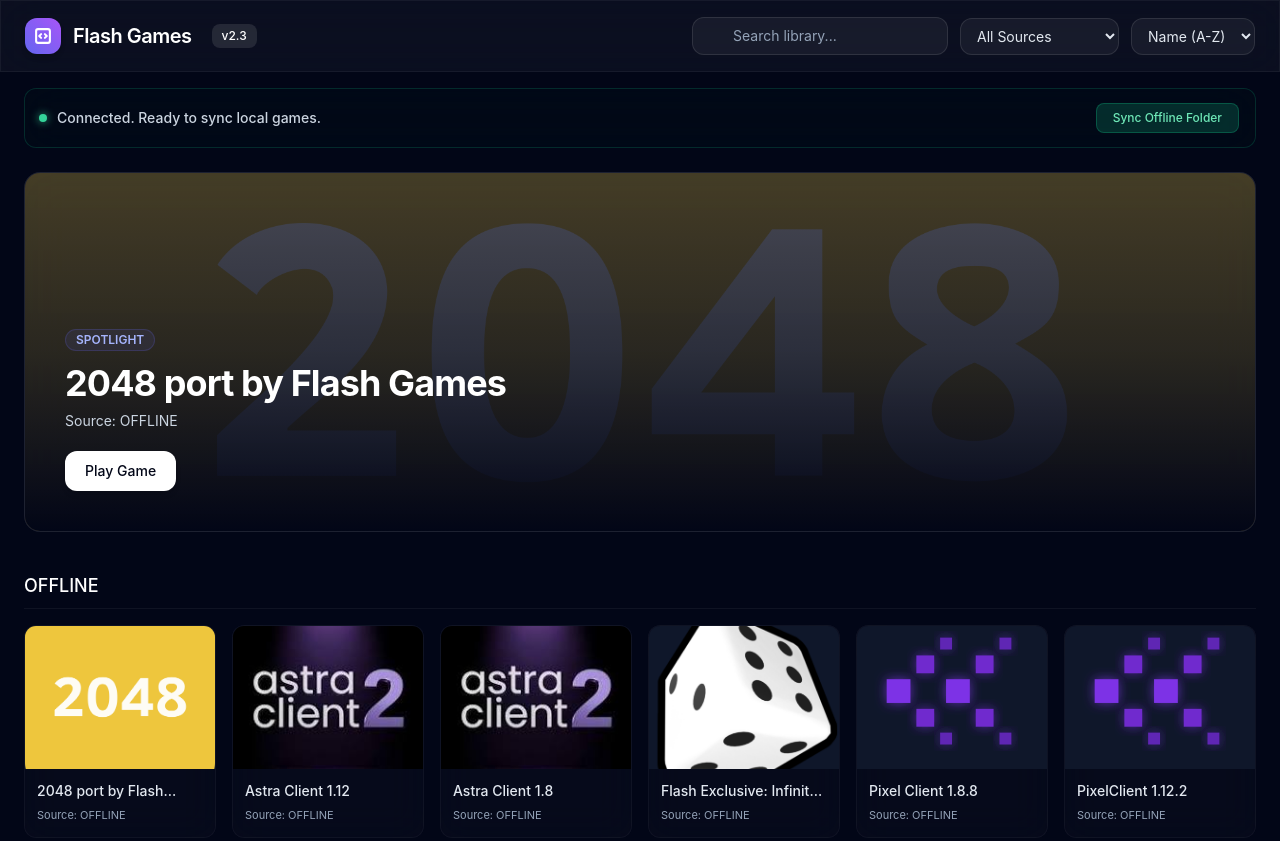
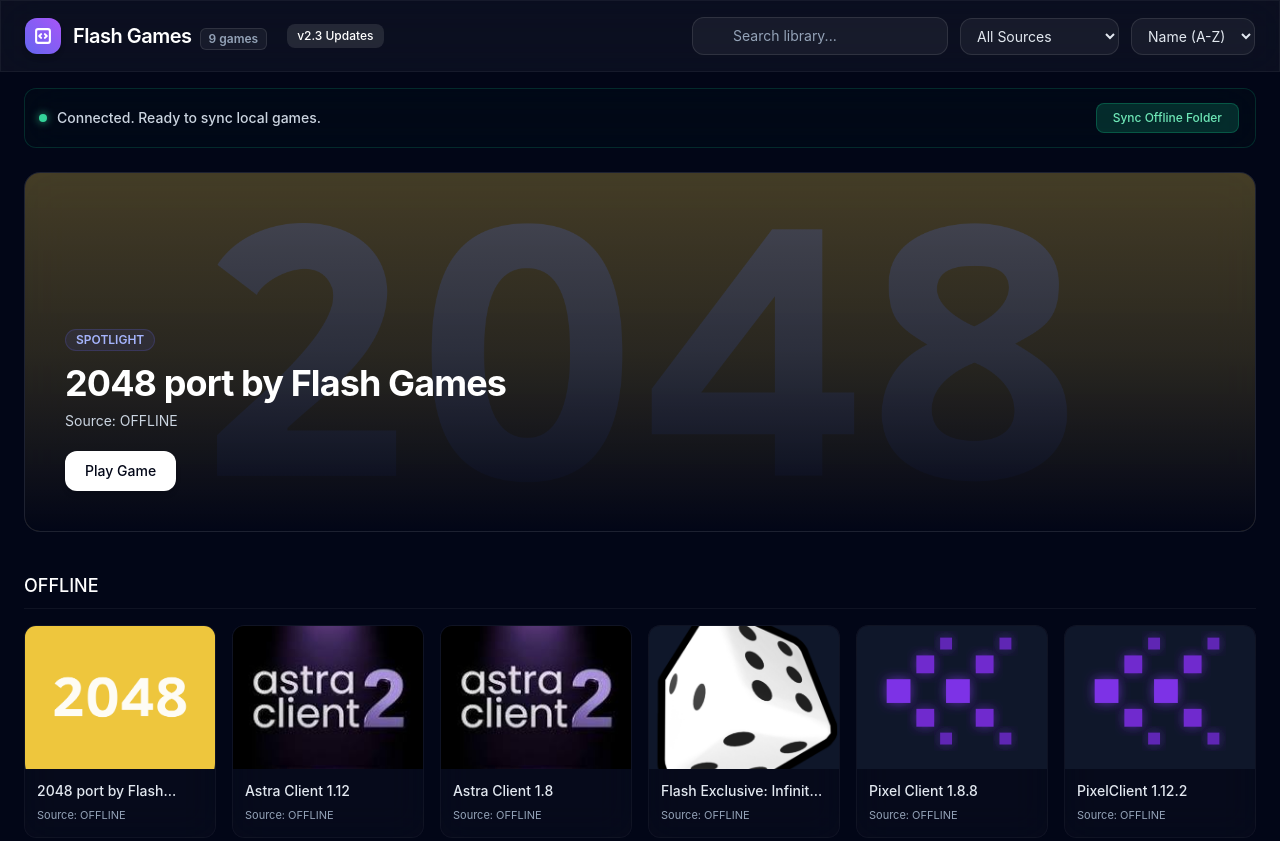
Before and after one commit to ItsMeh1/flashgames, a plain HTML site: page index.html in a window 1280 px wide. Shown: the top 841 px of the page. Drawn offline with nearby package versions, Linux system fonts and the light colour scheme; no server answers.

Commit message:
games counter

```diff
--- a/index.html
+++ b/index.html
@@ -36,8 +36,11 @@
                 <div class="h-9 w-9 rounded-xl bg-gradient-to-tr from-indigo-500 to-purple-500 flex items-center justify-center shadow-md">
                     <svg class="w-5 h-5 text-white" fill="none" viewBox="0 0 24 24" stroke="currentColor" stroke-width="2.5"><path stroke-linecap="round" stroke-linejoin="round" d="M14.25 9.75L16.5 12l-2.25 2.25m-4.5 0L7.5 12l2.25-2.25M6 20.25h12A2.25 2.25 0 0020.25 18V6A2.25 2.25 0 0018 3.75H6A2.25 2.25 0 003.75 6v12A2.25 2.25 0 006 20.25z"/></svg>
                 </div>
-                <h1 class="text-xl font-semibold tracking-tight text-white">Flash Games</h1>
-                <button onclick="openChangelog()" class="ml-2 px-2.5 py-1 text-xs font-medium bg-white/10 text-white rounded-lg hover:bg-white/20 transition-colors">v2.3</button>
+                <div class="flex items-baseline gap-2">
+                    <h1 class="text-xl font-semibold tracking-tight text-white">Flash Games</h1>
+                    <span id="totalGamesCounter" class="text-xs font-semibold px-2 py-0.5 rounded-md bg-white/5 border border-white/10 text-slate-400">0 games</span>
+                </div>
+                <button onclick="openChangelog()" class="ml-2 px-2.5 py-1 text-xs font-medium bg-white/10 text-white rounded-lg hover:bg-white/20 transition-colors">v2.3 Updates</button>
             </div>
 
             <div class="flex flex-wrap items-center gap-3 w-full md:w-auto">
@@ -182,7 +185,7 @@
             favorites: JSON.parse(localStorage.getItem('vault_favorites')) || [],
             folders: JSON.parse(localStorage.getItem('vault_folders')) || {},
             activeTargetGameId: null,
-            currentActiveBlobUrl: null // Keep track of active runtime objects to prevent memory leaks
+            currentActiveBlobUrl: null
         };
 
         let syncStartTime = 0;
@@ -290,7 +293,6 @@
             }
         }
 
-        // --- DYNAMIC CODE COMPILER ENGINE ---
         async function executeGameLauncher(game) {
             const portal = document.getElementById('gamePortal');
             const frame = document.getElementById('portalFrame');
@@ -300,28 +302,23 @@
             portal.classList.add('grid');
             setTimeout(() => portal.classList.remove('opacity-0'), 50);
 
-            // Clean up old virtual memory pointers
             if (STATE.currentActiveBlobUrl) {
                 URL.revokeObjectURL(STATE.currentActiveBlobUrl);
                 STATE.currentActiveBlobUrl = null;
             }
 
             try {
-                // Fetch the game data to inspect its payload signature
                 const response = await fetch(game.url);
                 const originalText = await response.text();
                 const trimmedText = originalText.trim();
 
-                // Check if content looks like raw code or a full page HTML document
                 const hasHtmlTags = /<html|<head|<body|<script/i.test(trimmedText);
                 const hasRawJsLogic = trimmedText.includes('function') || trimmedText.includes('var ') || trimmedText.includes('const ') || (trimmedText.startsWith('{') && trimmedText.endsWith('}'));
 
                 if (hasHtmlTags || hasRawJsLogic) {
                     console.log(`Executing code injection pipeline for: ${game.name}`);
-
                     let executablePayload = originalText;
 
-                    // If it is pure JS logic without HTML tags, wrap it nicely so the browser reads it
                     if (hasRawJsLogic && !hasHtmlTags) {
                         executablePayload = `
                             <!DOCTYPE html>
@@ -334,12 +331,10 @@
                         `;
                     }
 
-                    // Compile into an isolated hardware blob link
                     const blob = new Blob([executablePayload], { type: 'text/html;charset=utf-8' });
                     STATE.currentActiveBlobUrl = URL.createObjectURL(blob);
                     frame.src = STATE.currentActiveBlobUrl;
                 } else {
-                    // Standard URL configuration bypasses compiled rendering
                     frame.src = game.url;
                 }
             } catch (err) {
@@ -371,6 +366,10 @@
                     if(Array.isArray(d)) { d.forEach((record, idx) => { if(record.name && record.url) STATE.rawGamesList.push({ id:`${z}-${idx}`, name:record.name.trim(), cover:record.cover?normalizeUrl(record.cover, ep==='./offline.json'?'':BASE_URL):CONFIG.fallbackImage, url:normalizeUrl(record.url, ep==='./offline.json'?'':BASE_URL), zone:z }); }); }
                 } catch (err) {}
             }
+
+            // NEW LOGIC: Update total games counter badge with total count of raw items found
+            document.getElementById('totalGamesCounter').textContent = `${STATE.rawGamesList.length} games`;
+
             processAndRenderView();
         }
 
```
